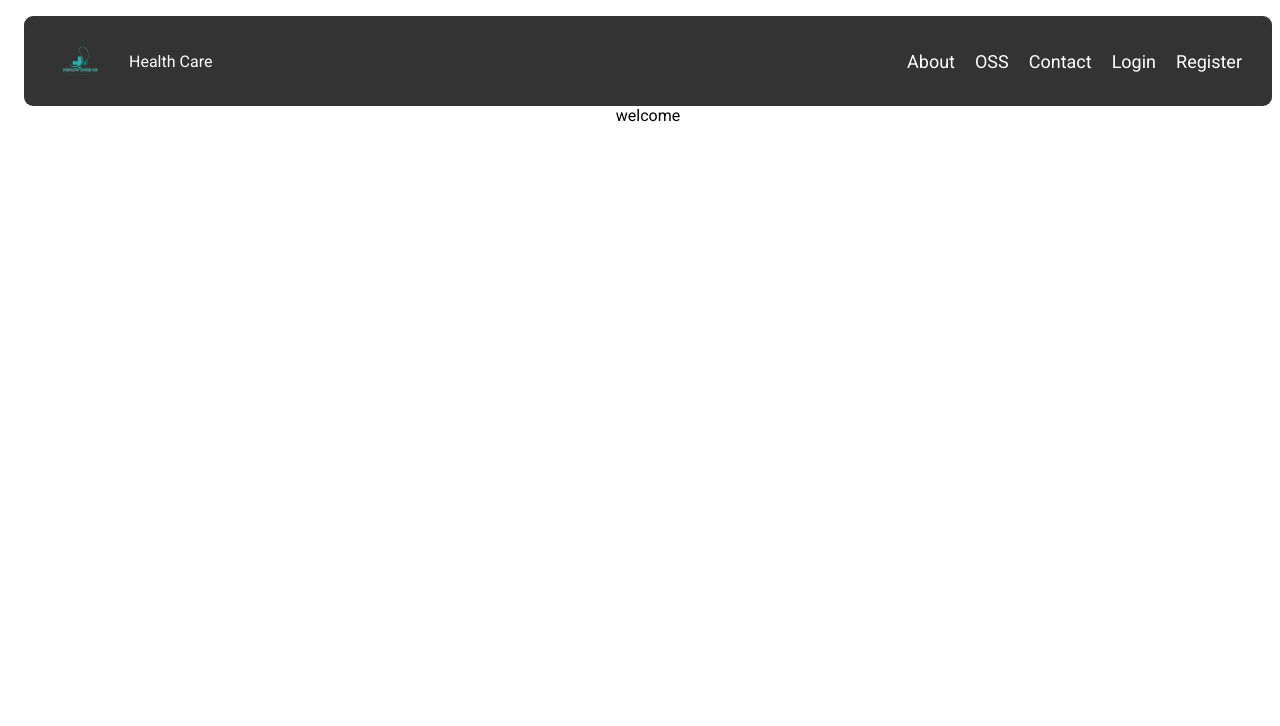
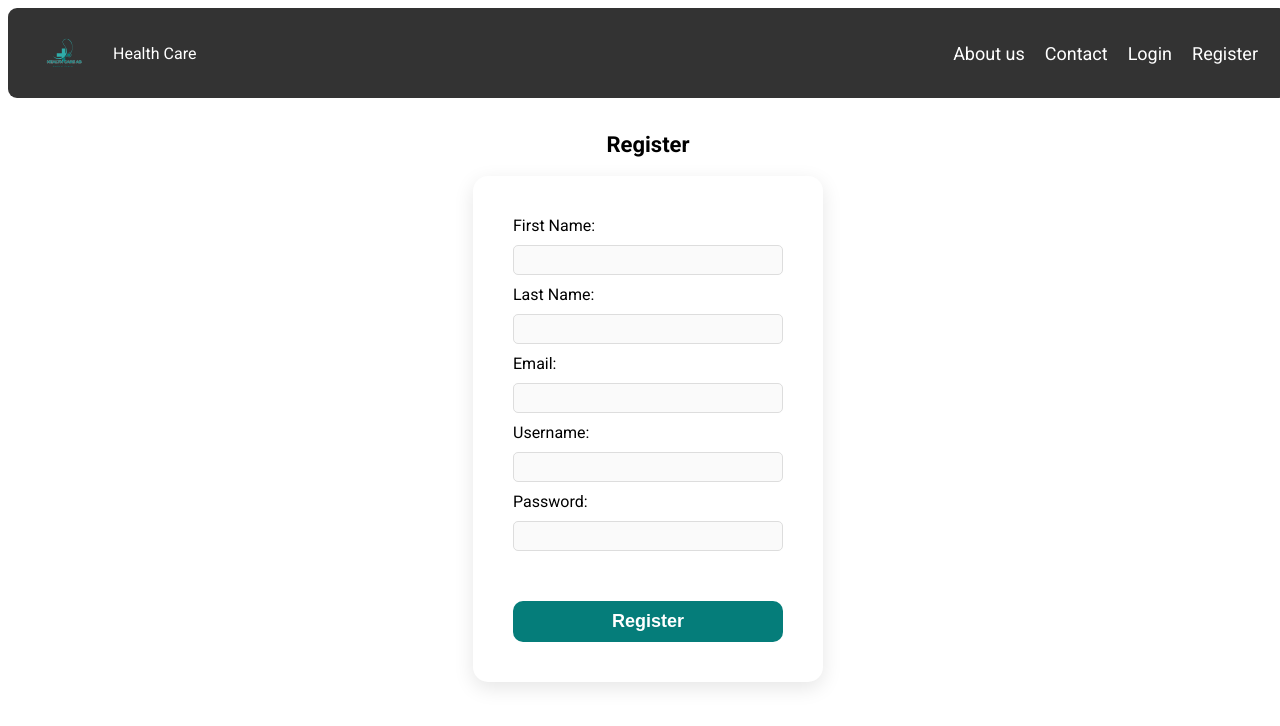
Before and after one commit to abocis/medical-app-client, a React (Vite) app: page /register in a window 1280 px wide. Before the commit this address led to /. Shown: the top 726 px of the page. Built offline with nearby package versions, Linux system fonts and the light colour scheme.

Commit message:
register done

```diff
--- a/src/App.jsx
+++ b/src/App.jsx
@@ -6,21 +6,26 @@ import {
 } from "react-router-dom";
 import { AuthProvider } from "./context/AuthContext";
 import Login from "./components/Login";
+import Register from "./components/Register";
 import UserDashboard from "./components/UserDashboard";
 import AdminDashboard from "./components/AdminDashboard";
 import Unauthorized from "./components/Unauthorized";
 import Home from "./components/Home";
 import RequireAuth from "./components/RequireAuth";
 import GlobalStyle from "./styles/GlobalStyle";
+import Header from "./components/Header"; // Import Header
 
 function App() {
   return (
     <AuthProvider>
       <GlobalStyle />
-      <div className="content">
-        <Router>
+      <Router>
+        <Header /> {/* Place Header within Router */}
+        <div className="content">
           <Routes>
+            <Route path="/" element={<Home />} />
             <Route path="/login" element={<Login />} />
+            <Route path="/register" element={<Register />} />
             <Route path="/unauthorized" element={<Unauthorized />} />
             <Route
               path="/user/dashboard"
@@ -38,11 +43,10 @@ function App() {
                 </RequireAuth>
               }
             />
-            <Route path="/" element={<Home />} />
             <Route path="*" element={<Navigate to="/" replace />} />
           </Routes>
-        </Router>
-      </div>
+        </div>
+      </Router>
     </AuthProvider>
   );
 }
--- a/src/components/Header.jsx
+++ b/src/components/Header.jsx
@@ -47,8 +47,7 @@ const Header = () => (
       <span>Health Care</span>
     </LogoContainer>
     <NavLinks>
-      <NavLink to="/about">About</NavLink>
-      <NavLink to="/oss">OSS</NavLink>
+      <NavLink to="/about">About us</NavLink>
       <NavLink to="/contact">Contact</NavLink>
       <NavLink to="/login">Login</NavLink>
       <NavLink to="/register">Register</NavLink>
--- a/src/components/Home.jsx
+++ b/src/components/Home.jsx
@@ -1,6 +1,5 @@
 import React from "react";
 import styled from "styled-components";
-import Header from "./Header"; // Import the Header component
 import Logo from "../assets/health_care_logo.svg";
 import { Link } from "react-router-dom";
 
@@ -13,7 +12,6 @@ const HomeContainer = styled.div`
 
 const Home = () => (
   <>
-    <Header />
     <HomeContainer>
 
       welcome
--- /dev/null
+++ b/src/components/Register.jsx
@@ -0,0 +1,150 @@
+import styled from "styled-components";
+import {useState } from "react";
+import axios from "axios";
+import { useNavigate } from "react-router-dom";
+
+
+const RegisterContainer = styled.div`
+  display: flex;
+  align-items: center;
+  justify-content: center;
+  flex-direction: column;
+`;
+
+const RegisterButton = styled.button`
+  cursor: pointer;
+  padding: 10px 30px;
+  background-color: #057d7a;
+  border-radius: 10px;
+  font-size: 18px;
+  font-weight: 600;
+  color: #fff;
+  margin-top: 40px;
+  transition: background-color 0.3s ease, transform 0.2s ease,
+    box-shadow 0.2s ease;
+  text-align: center;
+  border: none;
+
+  &:hover {
+    background-color: #2fadaa;
+    transform: translateY(-3px);
+    box-shadow: 0px 4px 10px rgba(0, 0, 0, 0.15);
+  }
+`;
+
+const Title = styled.h2`
+  font-size: 22px;
+`;
+
+const FormWrapper = styled.form`
+  padding: 40px;
+  display: flex;
+  flex-direction: column;
+  background-color: #ffffff;
+  border-radius: 15px;
+  box-shadow: 0 6px 20px rgba(0, 0, 0, 0.1);
+  width: 350px;
+  gap: 10px;
+`;
+
+const StyledInput = styled.input`
+  font-size: 16px;
+  border: 1px solid #ddd;
+  background-color: #fafafa;
+  border-radius: 5px;
+  padding: 5px 0px;
+
+  &:focus {
+    outline: none;
+  }
+`;
+
+function Register() {
+  const navigate = useNavigate();
+  const [userDetails, setUserDetails] = useState({
+    firstName: "",
+    lastName: "",
+    email: "",
+    username: "",
+    password: "",
+  });
+  const [error, setError] = useState("");
+
+  const handleInputChange = (e) => {
+    setUserDetails((prev) => ({ ...prev, [e.target.name]: e.target.value }));
+  };
+
+  const handleRegister = async (e) => {
+    e.preventDefault();
+
+    try {
+      const response = await axios.post(
+        "http://localhost:8080/auth/register",
+        userDetails,
+        {
+          withCredentials: true,
+        }
+      );
+
+      console.log("REGISTER RESPONSE: " + JSON.stringify(response.data));
+
+      window.console.log("resgiater succesfull, pls log in .");
+
+      // Redirect to login page or a success page
+      navigate("/login", { replace: true });
+    } catch (error) {
+      setError("Registration failed.");
+    }
+  };
+
+  return (
+    <RegisterContainer>
+      <Title>Register</Title>
+      {error && <p style={{ color: "red" }}>{error}</p>}
+      <FormWrapper onSubmit={handleRegister}>
+        <label>First Name: </label>
+        <StyledInput
+          name="firstName"
+          type="text"
+          value={userDetails.firstName}
+          onChange={handleInputChange}
+          required
+        />
+        <label>Last Name: </label>
+        <StyledInput
+          name="lastName"
+          type="text"
+          value={userDetails.lastName}
+          onChange={handleInputChange}
+          required
+        />
+        <label>Email: </label>
+        <StyledInput
+          name="email"
+          type="email"
+          value={userDetails.email}
+          onChange={handleInputChange}
+          required
+        />
+        <label>Username: </label>
+        <StyledInput
+          name="username"
+          type="text"
+          value={userDetails.username}
+          onChange={handleInputChange}
+          required
+        />
+        <label>Password: </label>
+        <StyledInput
+          name="password"
+          type="password"
+          value={userDetails.password}
+          onChange={handleInputChange}
+          required
+        />
+        <RegisterButton type="submit">Register</RegisterButton>
+      </FormWrapper>
+    </RegisterContainer>
+  );
+}
+export default Register;
```
